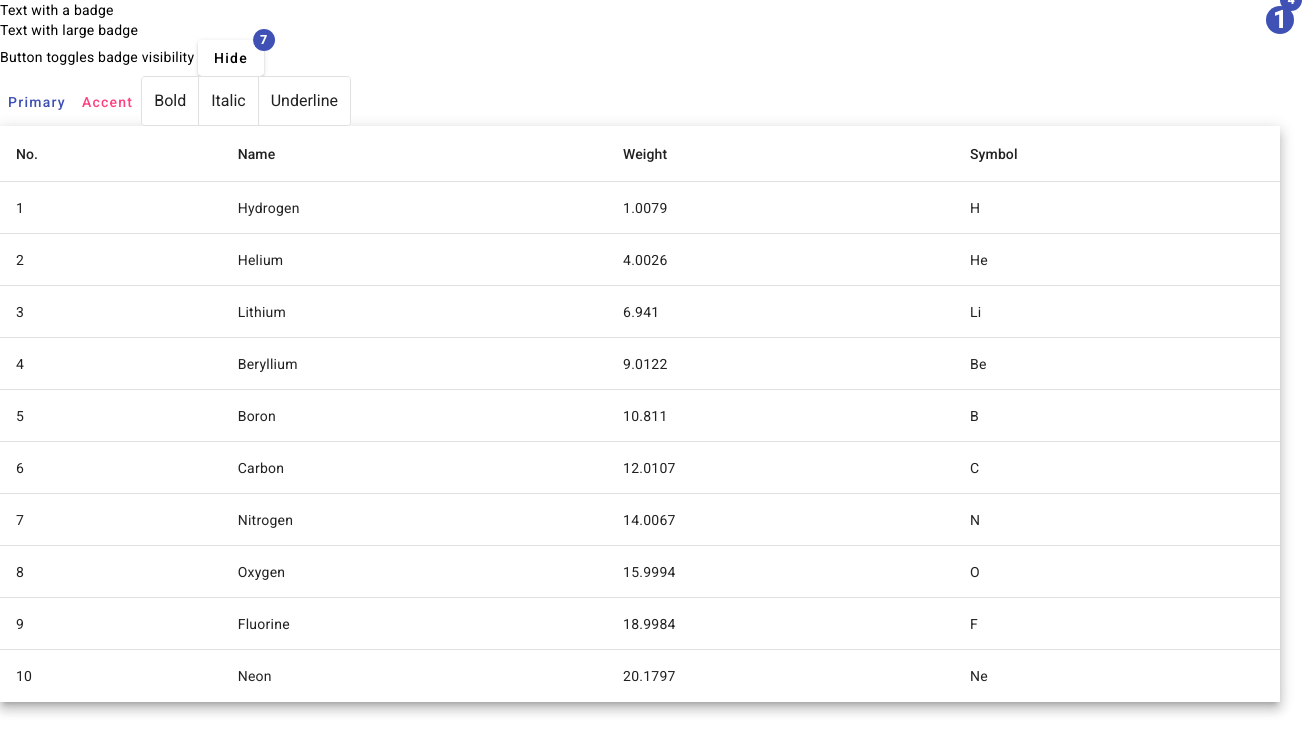
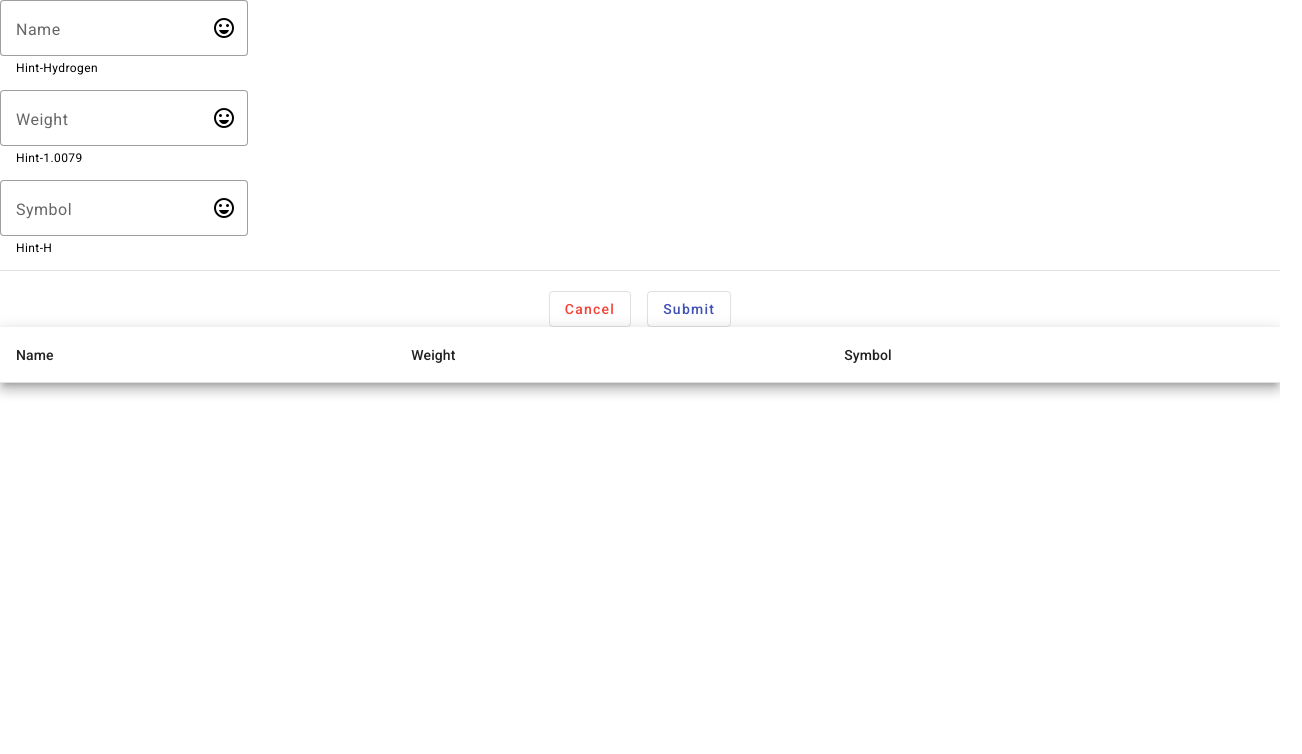
Before and after one commit to saurabhkus7415/angular-material-demo, an Angular app: page / in a window 1280 px wide. Shown: the top 754 px of the page, 1302 px wide, since content can reach past the window. Built offline with nearby package versions, Linux system fonts and the light colour scheme.

Commit message:
worked on listing

```diff
--- a/src/app/app.component.html
+++ b/src/app/app.component.html
@@ -1,16 +1,4 @@
-
-<div matBadge="4" matBadgeOverlap="false" class="demo-section">Text with a badge</div>
-
-<div matBadge="1" matBadgeSize="large" class="demo-section">Text with large badge</div>
-
-
-<div class="demo-section">
-  Button toggles badge visibility
-  <button mat-raised-button matBadge="7" [matBadgeHidden]="hidden" (click)="toggleBadgeVisibility()">
-      Hide
-  </button>
-</div>
-
+<!--
 <button mat-button color="primary">Primary</button>
 <button mat-button color="accent">Accent</button>
 
@@ -18,41 +6,72 @@
   <mat-button-toggle value="bold">Bold</mat-button-toggle>
   <mat-button-toggle value="italic">Italic</mat-button-toggle>
   <mat-button-toggle value="underline">Underline</mat-button-toggle>
-</mat-button-toggle-group>
-
-
-
-
-
+</mat-button-toggle-group> -->
+<div>
+  <p>
+    <mat-form-field appearance="outline">
+      <mat-label>Name</mat-label>
+      <input [formControl]="name" matInput placeholder="Placeholder" />
+      <mat-icon matSuffix>sentiment_very_satisfied</mat-icon>
+      <mat-hint>Hint-Hydrogen</mat-hint>
+    </mat-form-field>
+  </p>
+  <p>
+    <mat-form-field appearance="outline">
+      <mat-label>Weight</mat-label>
+      <input [formControl]="weight" matInput placeholder="Placeholder" />
+      <mat-icon matSuffix>sentiment_very_satisfied</mat-icon>
+      <mat-hint>Hint-1.0079</mat-hint>
+    </mat-form-field>
+  </p>
+  <p>
+    <mat-form-field appearance="outline">
+      <mat-label>Symbol</mat-label>
+      <input [formControl]="symbol" matInput placeholder="Placeholder" />
+      <mat-icon matSuffix>sentiment_very_satisfied</mat-icon>
+      <mat-hint>Hint-H</mat-hint>
+    </mat-form-field>
+  </p>
+  <mat-divider></mat-divider>
+  <section>
+    <div class="example-button-row">
+      <button mat-stroked-button (click)="onCancel()" color="warn">
+        Cancel
+      </button>
+      <button mat-stroked-button (click)="onSubmit()" color="primary">
+        Submit
+      </button>
+    </div>
+  </section>
+</div>
 <table mat-table [dataSource]="dataSource" class="mat-elevation-z8">
-
   <!--- Note that these columns can be defined in any order.
         The actual rendered columns are set as a property on the row definition" -->
 
   <!-- Position Column -->
-  <ng-container matColumnDef="position">
-    <th mat-header-cell *matHeaderCellDef> No. </th>
-    <td mat-cell *matCellDef="let element"> {{element.position}} </td>
-  </ng-container>
+  <!-- <ng-container matColumnDef="position">
+    <th mat-header-cell *matHeaderCellDef>No.</th>
+    <td mat-cell *matCellDef="let element">{{ element?.position }}</td>
+  </ng-container> -->
 
   <!-- Name Column -->
   <ng-container matColumnDef="name">
-    <th mat-header-cell *matHeaderCellDef> Name </th>
-    <td mat-cell *matCellDef="let element"> {{element.name}} </td>
+    <th mat-header-cell *matHeaderCellDef>Name</th>
+    <td mat-cell *matCellDef="let element">{{ element.name }}</td>
   </ng-container>
 
   <!-- Weight Column -->
   <ng-container matColumnDef="weight">
-    <th mat-header-cell *matHeaderCellDef> Weight </th>
-    <td mat-cell *matCellDef="let element"> {{element.weight}} </td>
+    <th mat-header-cell *matHeaderCellDef>Weight</th>
+    <td mat-cell *matCellDef="let element">{{ element.weight }}</td>
   </ng-container>
 
   <!-- Symbol Column -->
   <ng-container matColumnDef="symbol">
-    <th mat-header-cell *matHeaderCellDef> Symbol </th>
-    <td mat-cell *matCellDef="let element"> {{element.symbol}} </td>
+    <th mat-header-cell *matHeaderCellDef>Symbol</th>
+    <td mat-cell *matCellDef="let element">{{ element.symbol }}</td>
   </ng-container>
 
   <tr mat-header-row *matHeaderRowDef="displayedColumns"></tr>
-  <tr mat-row *matRowDef="let row; columns: displayedColumns;"></tr>
+  <tr mat-row *matRowDef="let row; columns: displayedColumns"></tr>
 </table>
--- a/src/app/app.component.scss
+++ b/src/app/app.component.scss
@@ -1,31 +1,44 @@
-section {
-    display: table;
+
+/* General styling */
+.example-button-row {
+  margin-top: 20px;
+  text-align: center;
 }
 
-  .example-label {
-    display: table-cell;
-    font-size: 14px;
-    margin-left: 8px;
-    min-width: 120px;
+/* Styling for form fields */
+.mat-form-field {
+  width: 100%;
+  margin-bottom: 20px;
 }
 
-  .example-button-row {
-    display: table-cell;
-    max-width: 600px;
+/* Styling for buttons */
+.example-button-row button {
+  margin: 0 8px;
 }
 
-  .example-button-row .mat-mdc-button-base {
-    margin: 8px 8px 8px 0;
+/* Styling for table */
+.mat-table {
+  width: 100%;
+  margin-top: 20px;
 }
 
-  .example-flex-container {
-    display: flex;
-    justify-content: space-between;
-    flex-wrap: wrap;
+/* Styling for table headers */
+.mat-header-cell {
+  font-weight: bold;
 }
 
-  .example-button-container {
-    display: flex;
-    justify-content: center;
-    width: 120px;
+/* Styling for table cells */
+.mat-cell {
+  text-align: center;
 }
+
+/* Styling for section */
+section {
+  margin-top: 20px;
+}
+
+/* Styling for hint */
+.mat-hint {
+  font-size: 12px;
+  color: #666;
+}
--- a/src/app/app.component.ts
+++ b/src/app/app.component.ts
@@ -1,33 +1,30 @@
-import { Component } from '@angular/core';
+import { Component, NgModule, OnInit, inject } from '@angular/core';
+
+import { MatTableDataSource } from '@angular/material/table';
+
 import { RouterOutlet } from '@angular/router';
 import { MatIconModule } from '@angular/material/icon';
 import { MatButtonModule } from '@angular/material/button';
 import { MatButtonToggleModule } from '@angular/material/button-toggle';
 import { MatBadgeModule } from '@angular/material/badge';
 import { MatTableModule } from '@angular/material/table';
+import { MatFormFieldModule } from '@angular/material/form-field';
+import { MatInputModule } from '@angular/material/input';
+import { FormControl, FormsModule, ReactiveFormsModule } from '@angular/forms';
+import { MatDividerModule } from '@angular/material/divider';
+import { LocalService } from './core/service/local.service';
 export interface PeriodicElement {
   name: string;
-  position: number;
   weight: number;
   symbol: string;
 }
 
-const ELEMENT_DATA: PeriodicElement[] = [
-  { position: 1, name: 'Hydrogen', weight: 1.0079, symbol: 'H' },
-  { position: 2, name: 'Helium', weight: 4.0026, symbol: 'He' },
-  { position: 3, name: 'Lithium', weight: 6.941, symbol: 'Li' },
-  { position: 4, name: 'Beryllium', weight: 9.0122, symbol: 'Be' },
-  { position: 5, name: 'Boron', weight: 10.811, symbol: 'B' },
-  { position: 6, name: 'Carbon', weight: 12.0107, symbol: 'C' },
-  { position: 7, name: 'Nitrogen', weight: 14.0067, symbol: 'N' },
-  { position: 8, name: 'Oxygen', weight: 15.9994, symbol: 'O' },
-  { position: 9, name: 'Fluorine', weight: 18.9984, symbol: 'F' },
-  { position: 10, name: 'Neon', weight: 20.1797, symbol: 'Ne' },
-];
-
 @Component({
   selector: 'app-root',
+  templateUrl: './app.component.html',
+  styleUrls: ['./app.component.scss'],
   standalone: true,
+
   imports: [
     RouterOutlet,
     MatButtonToggleModule,
@@ -35,16 +32,68 @@ const ELEMENT_DATA: PeriodicElement[] = [
     MatButtonModule,
     MatIconModule,
     MatTableModule,
+    MatFormFieldModule,
+    MatIconModule,
+    MatInputModule,
+    FormsModule,
+    ReactiveFormsModule,
+    MatDividerModule,
   ],
-  templateUrl: './app.component.html',
-  styleUrl: './app.component.scss',
 })
-export class AppComponent {
+export class AppComponent implements OnInit {
   title = 'angular-material-project';
+
   hidden = false;
-  displayedColumns: string[] = ['position', 'name', 'weight', 'symbol'];
-  dataSource = ELEMENT_DATA;
+  displayedColumns: string[] = ['name', 'weight', 'symbol'];
+  _localStorage = inject(LocalService);
+  listData: PeriodicElement[] = [];
+  dataSource = new MatTableDataSource<PeriodicElement>(this.listData);
   toggleBadgeVisibility() {
     this.hidden = !this.hidden;
   }
+  name = new FormControl();
+  weight = new FormControl();
+  symbol = new FormControl();
+
+  ngOnInit(): void {
+    this.onGetData();
+  }
+  onGetData() {
+    console.log(this._localStorage.getData('data') as any);
+    this.listData = this._localStorage.getData('data') as any;
+
+    console.log(this.listData);
+  }
+  onSubmit() {
+    let formData = {
+      name: this.name.value,
+      weight: this.weight.value,
+      symbol: this.symbol.value,
+    };
+    console.log(this.listData);
+
+    console.log(this.listData && this.listData.length);
+
+    if (this.listData && this.listData.length) {
+      this.listData.forEach((element: any) => {
+        if (!element) {
+          this.listData.push(formData);
+        }
+      });
+      this._localStorage.saveData('data', JSON.stringify(this.listData));
+    } else {
+      this.listData = [];
+      this.listData.push(formData);
+      this._localStorage.saveData('data', JSON.stringify(this.listData));
+    }
+    this.onCancel();
+    this.onGetData();
+    console.log(formData, this.listData);
+  }
+
+  onCancel() {
+    this.name.reset();
+    this.weight.reset();
+    this.symbol.reset();
+  }
 }
--- a/src/app/app.config.ts
+++ b/src/app/app.config.ts
@@ -1,10 +1,22 @@
 import { ApplicationConfig } from '@angular/core';
 import { provideRouter } from '@angular/router';
-
+import { importProvidersFrom } from '@angular/core';
 import { routes } from './app.routes';
 import { provideClientHydration } from '@angular/platform-browser';
 import { provideAnimationsAsync } from '@angular/platform-browser/animations/async';
-
+import { provideHttpClient } from '@angular/common/http';
+import { provideAnimations } from '@angular/platform-browser/animations';
+import { VERSION as CDK_VERSION } from '@angular/cdk';
+import {
+  VERSION as MAT_VERSION,
+  MatNativeDateModule,
+} from '@angular/material/core';
 export const appConfig: ApplicationConfig = {
-  providers: [provideRouter(routes), provideClientHydration(), provideAnimationsAsync()]
+  providers: [
+    provideRouter(routes),
+    // provideClientHydration(),
+    provideAnimationsAsync(),
+    provideHttpClient(),
+    importProvidersFrom(MatNativeDateModule),
+  ],
 };
--- /dev/null
+++ b/src/app/core/service/local.service.ts
@@ -0,0 +1,23 @@
+import { Injectable } from '@angular/core';
+
+@Injectable({
+  providedIn: 'root',
+})
+export class LocalService {
+  constructor() {}
+
+  public saveData(key: string, value: string) {
+    localStorage.setItem(key, value);
+  }
+
+  public getData(key: string) {
+    return localStorage.getItem(key);
+  }
+  public removeData(key: string) {
+    localStorage.removeItem(key);
+  }
+
+  public clearData() {
+    localStorage.clear();
+  }
+}
--- a/src/main.ts
+++ b/src/main.ts
@@ -2,5 +2,5 @@ import { bootstrapApplication } from '@angular/platform-browser';
 import { appConfig } from './app/app.config';
 import { AppComponent } from './app/app.component';
 
-bootstrapApplication(AppComponent, appConfig)
+bootstrapApplication(AppComponent, appConfig )
   .catch((err) => console.error(err));
--- a/src/styles.scss
+++ b/src/styles.scss
@@ -1,4 +1,6 @@
 /* You can add global styles to this file, and also import other style files */
+@import '@angular/material/prebuilt-themes/indigo-pink.css';
+
 
 html, body { height: 100%; }
 body { margin: 0; font-family: Roboto, "Helvetica Neue", sans-serif; }
```
Also changed, not shown: 1 other file (tests, documents, lock files or other folders). Lines whose indentation alone changed are shown as unchanged.
